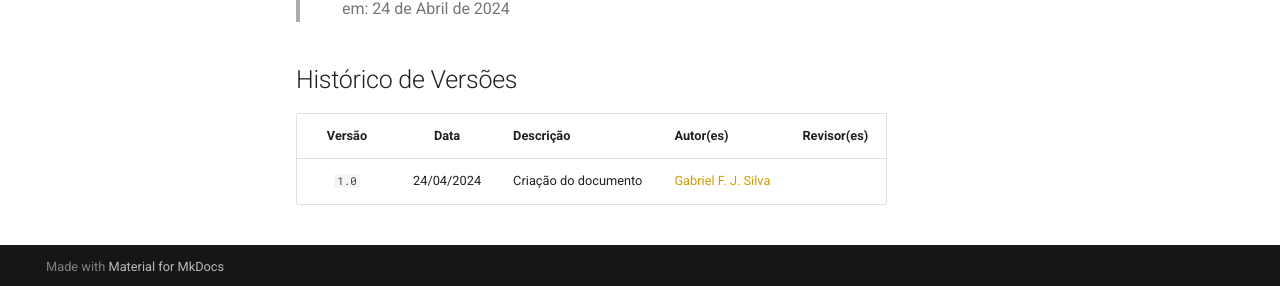
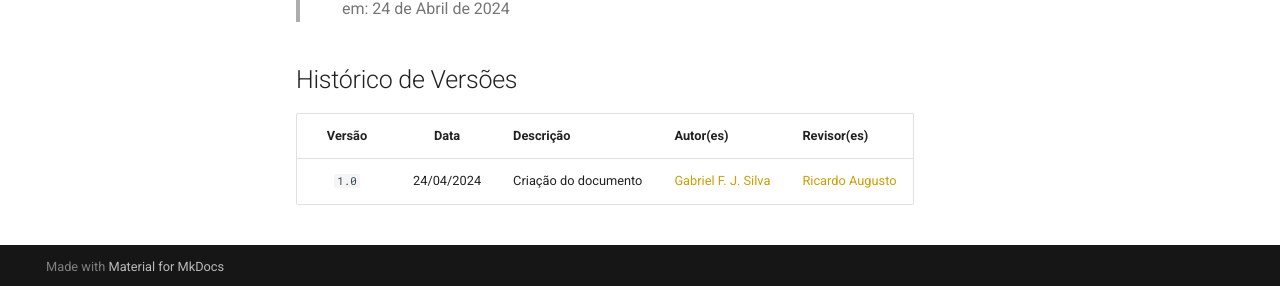
Before and after one commit to Requisitos-de-Software/2024.1-Serasa, an MkDocs documentation site: the page built from docs/elicitacao/requisitos_elicitados.md, in a window 1280 px wide and 900 px high, scrolled down 5268 px. Shown: the part 611-897 px from the top of the window. Built offline with MkDocs 1.6.1 and Material for MkDocs 9.7.7, drawn with Linux system fonts in a browser that asks for light colours; comment, search, counter and statistics services are not loaded.

Commit message:
adicionando revisor

```diff
--- a/docs/elicitacao/requisitos_elicitados.md
+++ b/docs/elicitacao/requisitos_elicitados.md
@@ -118,4 +118,4 @@ Legenda para elementos da tabela 1 e 2:
 
 | Versão | Data | Descrição | Autor(es) | Revisor(es) |
 | :----: | :--: | --------- | ----------- | ------ |
-| `1.0`    | 24/04/2024 | Criação do documento | [Gabriel F. J. Silva](https://github.com/MMcLovin)   |  |
+| `1.0`    | 24/04/2024 | Criação do documento | [Gabriel F. J. Silva](https://github.com/MMcLovin)   | [Ricardo Augusto](https://www.github.com/avmricardo) |
```
